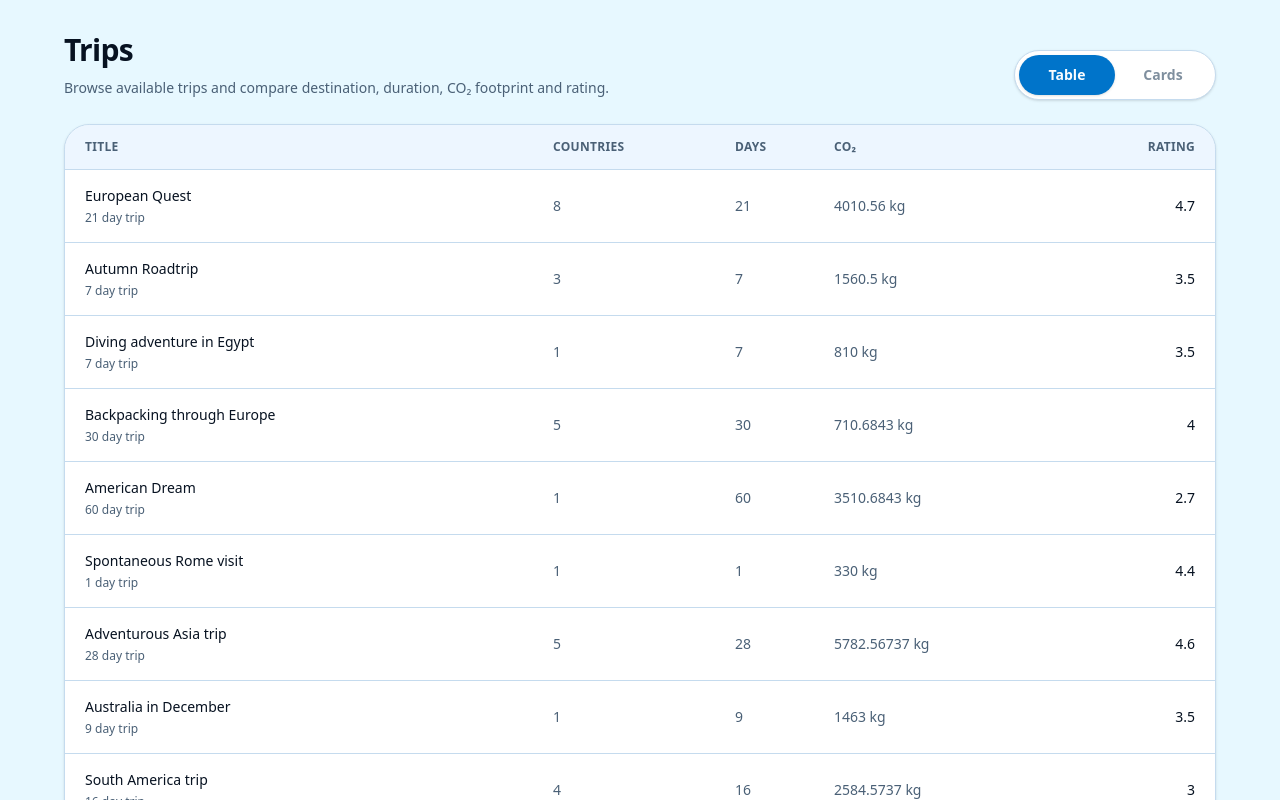
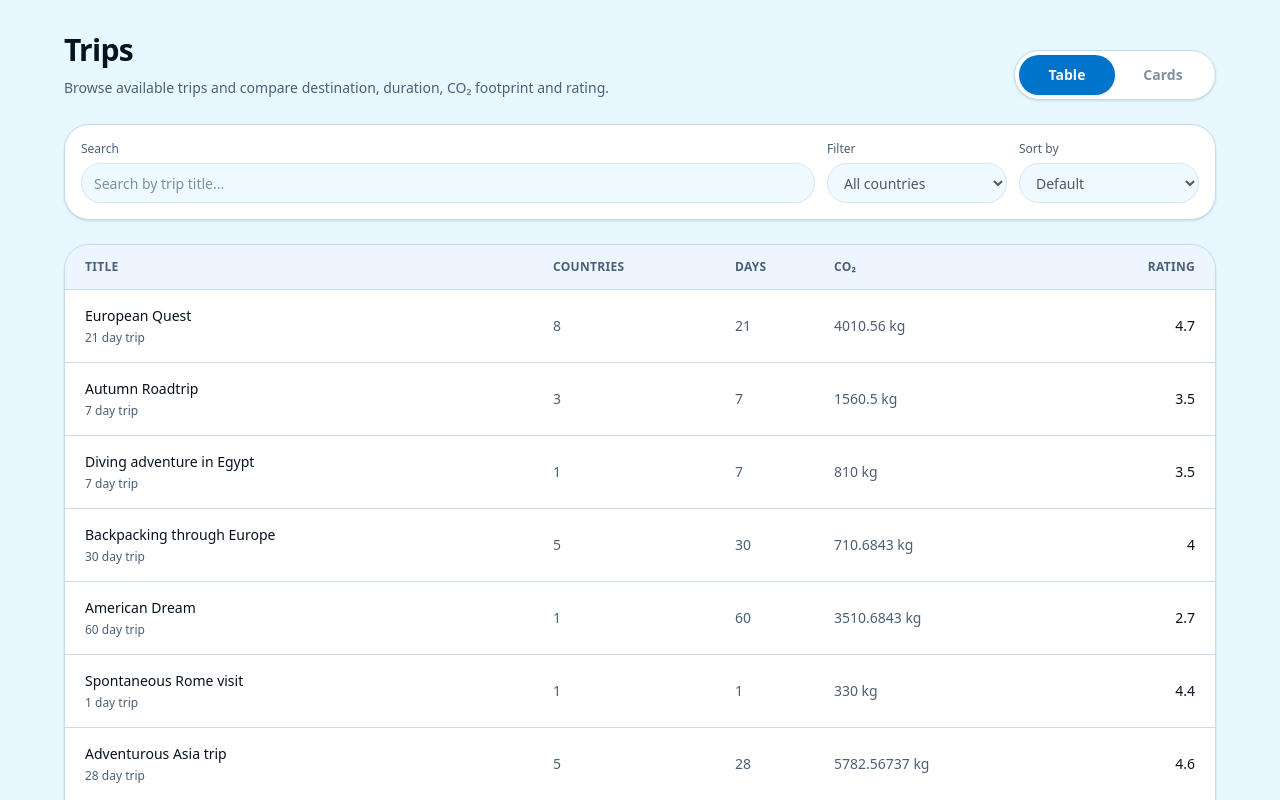
Before and after one commit to Blackwatch98/triply, a Next.js app: page / in a window 1280 px wide. Shown: the top 800 px of the page. Built offline with nearby package versions, Linux system fonts and the light colour scheme; data requests are answered from the project's data file.

Commit message:
feat: Added trips toolbar placeholder, moved sections to separate components

```diff
--- a/src/app/page.tsx
+++ b/src/app/page.tsx
@@ -1,12 +1,7 @@
-import {
-  Table,
-  TableBody,
-  TableCell,
-  TableHead,
-  TableHeader,
-  TableRow,
-} from "@/components/ui/table";
 import { getTrips } from "@/lib/api";
+import TripsTable from "@/components/trips/trips-table";
+import TripsHeader from "@/components/trips/trips-header";
+import TripsToolbar from "@/components/trips/trips-toolbar";
 
 export default async function Home() {
   const trips = await getTrips();
@@ -14,93 +9,11 @@ export default async function Home() {
   return (
     <main className="bg-background text-foreground min-h-screen px-4 py-8 sm:px-6 lg:px-8">
       <section className="mx-auto flex max-w-6xl flex-col gap-6">
-        <header className="flex flex-col gap-4 sm:flex-row sm:items-end sm:justify-between">
-          <div>
-            <h1 className="text-foreground text-3xl font-semibold tracking-tight">
-              Trips
-            </h1>
+        <TripsHeader />
 
-            <p className="text-muted-foreground mt-2 max-w-2xl text-sm leading-6">
-              Browse available trips and compare destination, duration, CO₂
-              footprint and rating.
-            </p>
-          </div>
+        <TripsToolbar />
 
-          <div className="bg-card grid w-full grid-cols-2 rounded-3xl border p-1 shadow-sm sm:w-fit">
-            <button className="bg-primary text-primary-foreground flex w-full items-center justify-center rounded-2xl px-4 py-2.5 text-sm font-semibold shadow-sm transition-colors sm:min-w-24">
-              Table
-            </button>
-
-            <button
-              className="text-muted-foreground hover:bg-muted hover:text-foreground flex w-full items-center justify-center rounded-2xl px-4 py-2.5 text-sm font-semibold transition-colors disabled:cursor-not-allowed disabled:opacity-70 sm:min-w-24"
-              disabled
-            >
-              Cards
-            </button>
-          </div>
-        </header>
-
-        <section className="bg-card overflow-hidden rounded-2xl border shadow-sm">
-          <div className="overflow-x-auto">
-            <Table>
-              <TableHeader>
-                <TableRow className="bg-muted/60 hover:bg-muted/60">
-                  <TableHead className="text-muted-foreground h-11 px-5 text-xs font-semibold tracking-wide uppercase">
-                    Title
-                  </TableHead>
-                  <TableHead className="text-muted-foreground h-11 text-xs font-semibold tracking-wide uppercase">
-                    Countries
-                  </TableHead>
-                  <TableHead className="text-muted-foreground h-11 text-xs font-semibold tracking-wide uppercase">
-                    Days
-                  </TableHead>
-                  <TableHead className="text-muted-foreground h-11 text-xs font-semibold tracking-wide uppercase">
-                    CO₂
-                  </TableHead>
-                  <TableHead className="text-muted-foreground h-11 pr-5 text-right text-xs font-semibold tracking-wide uppercase">
-                    Rating
-                  </TableHead>
-                </TableRow>
-              </TableHeader>
-
-              <TableBody>
-                {trips.map((trip) => (
-                  <TableRow
-                    key={trip.id}
-                    className="hover:bg-muted/40 transition-colors"
-                  >
-                    <TableCell className="px-5 py-4">
-                      <div className="flex flex-col gap-1">
-                        <span className="text-card-foreground font-medium">
-                          {trip.title}
-                        </span>
-                        <span className="text-muted-foreground text-xs">
-                          {trip.days} day trip
-                        </span>
-                      </div>
-                    </TableCell>
-
-                    <TableCell className="text-muted-foreground py-4 text-sm">
-                      {trip.countries.length}
-                    </TableCell>
-
-                    <TableCell className="text-muted-foreground py-4 text-sm">
-                      {trip.days}
-                    </TableCell>
-
-                    <TableCell className="text-muted-foreground py-4 text-sm">
-                      {trip.co2kilograms} kg
-                    </TableCell>
-
-                    <TableCell className="py-4 pr-5 text-right text-sm font-medium">
-                      {trip.rating}
-                    </TableCell>
-                  </TableRow>
-                ))}
-              </TableBody>
-            </Table>
-          </div>
-        </section>
+        <TripsTable trips={trips} />
       </section>
     </main>
   );
--- /dev/null
+++ b/src/components/trips/trips-header.tsx
@@ -0,0 +1,29 @@
+export default function TripsHeader() {
+  return (
+    <header className="flex flex-col gap-4 sm:flex-row sm:items-end sm:justify-between">
+      <div>
+        <h1 className="text-foreground text-3xl font-semibold tracking-tight">
+          Trips
+        </h1>
+
+        <p className="text-muted-foreground mt-2 max-w-2xl text-sm leading-6">
+          Browse available trips and compare destination, duration, CO₂
+          footprint and rating.
+        </p>
+      </div>
+
+      <div className="bg-card grid w-full grid-cols-2 rounded-3xl border p-1 shadow-sm sm:w-fit">
+        <button className="bg-primary text-primary-foreground flex w-full items-center justify-center rounded-2xl px-4 py-2.5 text-sm font-semibold shadow-sm transition-colors sm:min-w-24">
+          Table
+        </button>
+
+        <button
+          className="text-muted-foreground hover:bg-muted hover:text-foreground flex w-full items-center justify-center rounded-2xl px-4 py-2.5 text-sm font-semibold transition-colors disabled:cursor-not-allowed disabled:opacity-70 sm:min-w-24"
+          disabled
+        >
+          Cards
+        </button>
+      </div>
+    </header>
+  );
+}
--- /dev/null
+++ b/src/components/trips/trips-table.tsx
@@ -0,0 +1,79 @@
+import {
+  Table,
+  TableBody,
+  TableCell,
+  TableHead,
+  TableHeader,
+  TableRow,
+} from "@/components/ui/table";
+import { Trip } from "@/types/trip";
+
+type TripsTableProps = {
+  trips: Trip[];
+};
+
+export default function TripsTable({ trips }: TripsTableProps) {
+  return (
+    <section className="bg-card overflow-hidden rounded-2xl border shadow-sm">
+      <div className="overflow-x-auto">
+        <Table>
+          <TableHeader>
+            <TableRow className="bg-muted/60 hover:bg-muted/60">
+              <TableHead className="text-muted-foreground h-11 px-5 text-xs font-semibold tracking-wide uppercase">
+                Title
+              </TableHead>
+              <TableHead className="text-muted-foreground h-11 text-xs font-semibold tracking-wide uppercase">
+                Countries
+              </TableHead>
+              <TableHead className="text-muted-foreground h-11 text-xs font-semibold tracking-wide uppercase">
+                Days
+              </TableHead>
+              <TableHead className="text-muted-foreground h-11 text-xs font-semibold tracking-wide uppercase">
+                CO₂
+              </TableHead>
+              <TableHead className="text-muted-foreground h-11 pr-5 text-right text-xs font-semibold tracking-wide uppercase">
+                Rating
+              </TableHead>
+            </TableRow>
+          </TableHeader>
+
+          <TableBody>
+            {trips.map((trip) => (
+              <TableRow
+                key={trip.id}
+                className="hover:bg-muted/40 transition-colors"
+              >
+                <TableCell className="px-5 py-4">
+                  <div className="flex flex-col gap-1">
+                    <span className="text-card-foreground font-medium">
+                      {trip.title}
+                    </span>
+                    <span className="text-muted-foreground text-xs">
+                      {trip.days} day trip
+                    </span>
+                  </div>
+                </TableCell>
+
+                <TableCell className="text-muted-foreground py-4 text-sm">
+                  {trip.countries.length}
+                </TableCell>
+
+                <TableCell className="text-muted-foreground py-4 text-sm">
+                  {trip.days}
+                </TableCell>
+
+                <TableCell className="text-muted-foreground py-4 text-sm">
+                  {trip.co2kilograms} kg
+                </TableCell>
+
+                <TableCell className="py-4 pr-5 text-right text-sm font-medium">
+                  {trip.rating}
+                </TableCell>
+              </TableRow>
+            ))}
+          </TableBody>
+        </Table>
+      </div>
+    </section>
+  );
+}
--- /dev/null
+++ b/src/components/trips/trips-toolbar.tsx
@@ -0,0 +1,58 @@
+export default function TripsToolbar() {
+  return (
+    <section className="bg-card rounded-2xl border p-4 shadow-sm">
+      <div className="grid gap-3 md:grid-cols-[1fr_180px_180px]">
+        <div>
+          <label
+            htmlFor="search"
+            className="text-muted-foreground mb-1.5 block text-xs font-medium"
+          >
+            Search
+          </label>
+          <input
+            id="search"
+            type="search"
+            placeholder="Search by trip title..."
+            disabled
+            className="bg-background text-foreground placeholder:text-muted-foreground h-10 w-full rounded-xl border px-3 text-sm disabled:cursor-not-allowed disabled:opacity-70"
+          />
+        </div>
+
+        <div>
+          <label
+            htmlFor="country"
+            className="text-muted-foreground mb-1.5 block text-xs font-medium"
+          >
+            Filter
+          </label>
+          <select
+            id="country"
+            disabled
+            className="bg-background text-foreground h-10 w-full rounded-xl border px-3 text-sm disabled:cursor-not-allowed disabled:opacity-70"
+          >
+            <option>All countries</option>
+          </select>
+        </div>
+
+        <div>
+          <label
+            htmlFor="sort"
+            className="text-muted-foreground mb-1.5 block text-xs font-medium"
+          >
+            Sort by
+          </label>
+          <select
+            id="sort"
+            disabled
+            className="bg-background text-foreground h-10 w-full rounded-xl border px-3 text-sm disabled:cursor-not-allowed disabled:opacity-70"
+          >
+            <option>Default</option>
+            <option>Rating</option>
+            <option>Days</option>
+            <option>CO₂</option>
+          </select>
+        </div>
+      </div>
+    </section>
+  );
+}
```
